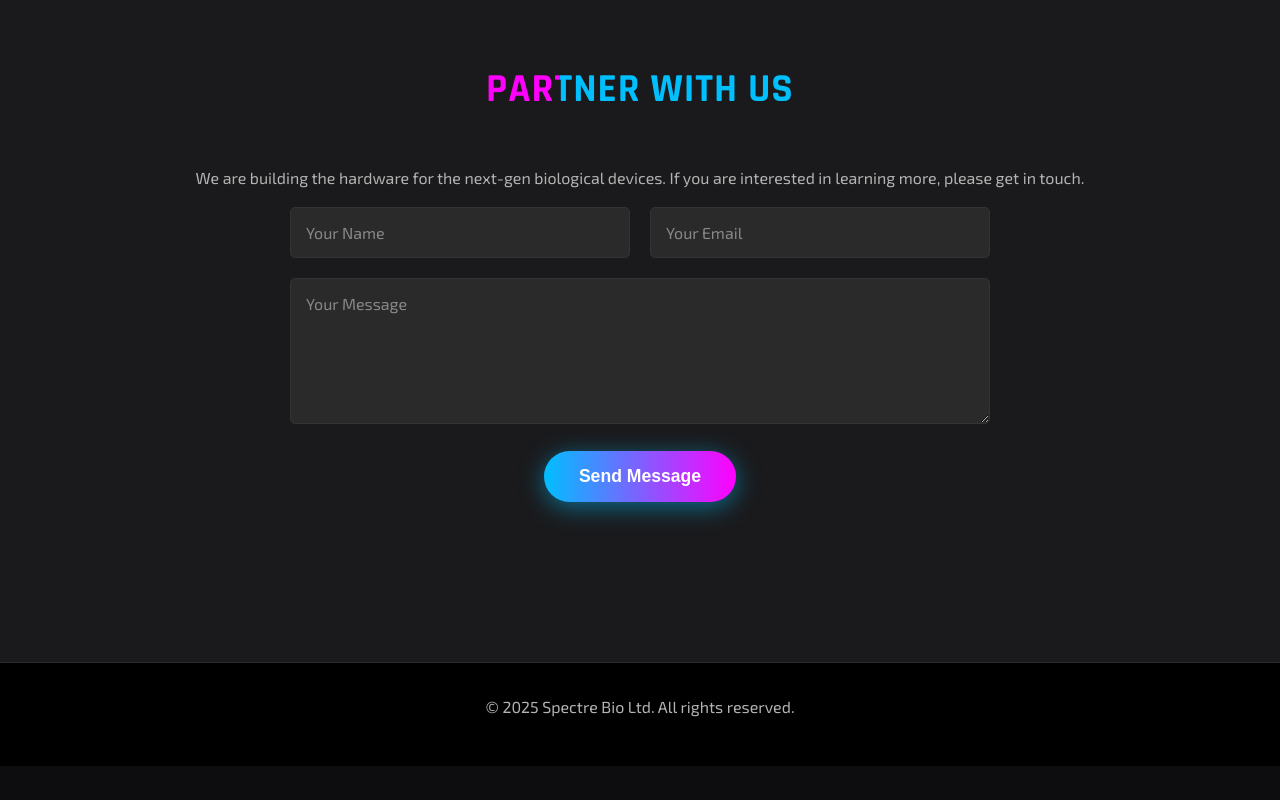
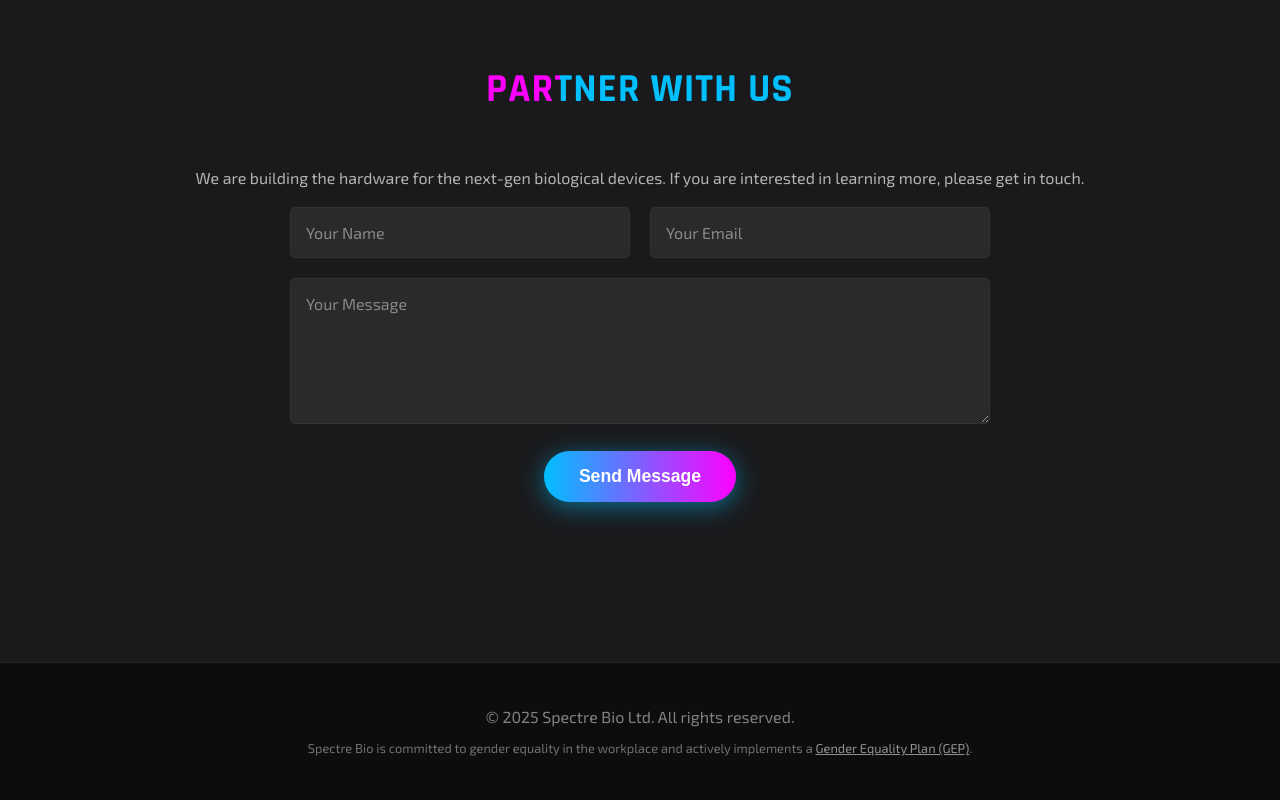
Before and after one commit to boonlim0104/spectrebio-website, a plain HTML site: page index.html in a window 1280 px wide. Shown: the part 2909-3709 px from the top of the page. Before the commit the page ends 3675 px from the top, so only its background shows below. Drawn offline with Linux system fonts and the light colour scheme.

Commit message:
Add GEP statement and PDF link to footer

```diff
--- a/index.html
+++ b/index.html
@@ -144,12 +144,15 @@
             </div>
         </section>
     </main>
-    <!-- Footer -->
+   <!-- Footer -->
     <footer>
         <p>© 2025 Spectre Bio Ltd. All rights reserved.</p>
+        <p class="gep-statement">
+            Spectre Bio is committed to gender equality in the workplace and actively implements a
+            <a href="Gender_Equality_Plan.pdf" target="_blank">Gender Equality Plan (GEP)</a>.
+        </p>
     </footer>
 
-    <!-- Link to your external javascript file -->
     <script src="script.js"></script>
 </body>
 </html>
--- a/style.css
+++ b/style.css
@@ -419,11 +419,33 @@ nav {
 
 /* --- Footer --- */
 footer {
-    background: #000;
-    color: var(--light-text-secondary);
+    background: var(--dark-bg);
+    color: var(--light-text);
     text-align: center;
-    padding: 30px 0;
-    border-top: 1px solid #2a2a2a;
+    padding: 40px 20px;
+    border-top: 1px solid rgba(255, 255, 255, 0.1);
+}
+
+footer p {
+    margin: 0;
+    opacity: 0.7;
+}
+
+.gep-statement {
+    font-size: 0.8rem;
+    margin-top: 8px;
+    opacity: 0.6;
+}
+
+.gep-statement a {
+    color: var(--light-text);
+    text-decoration: underline;
+    transition: color 0.3s ease, text-shadow 0.3s ease;
+}
+
+.gep-statement a:hover {
+    color: var(--accent-blue);
+    text-shadow: 0 0 5px var(--accent-blue);
 }
 
 /* --- Responsive Design --- */
```
Also changed, not shown: 1 other file.
